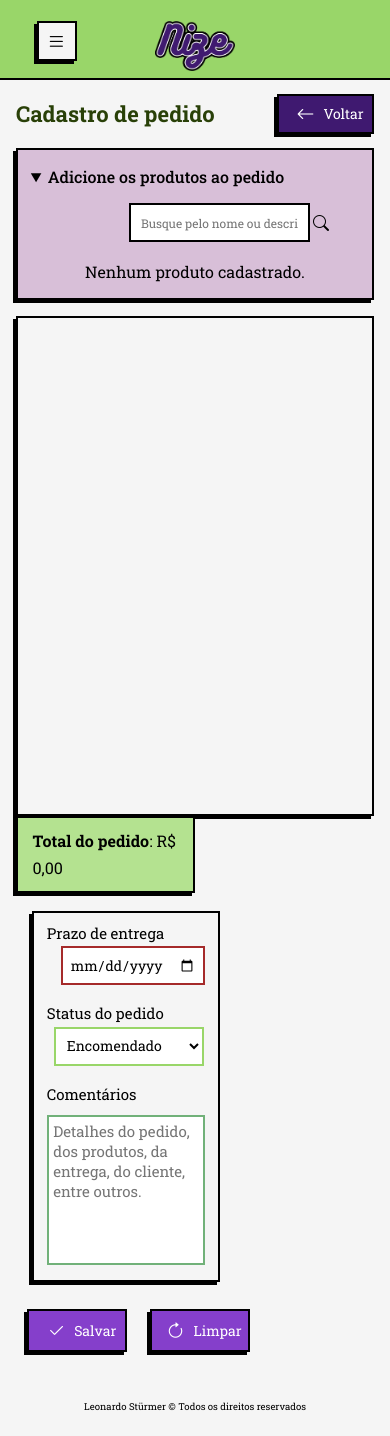
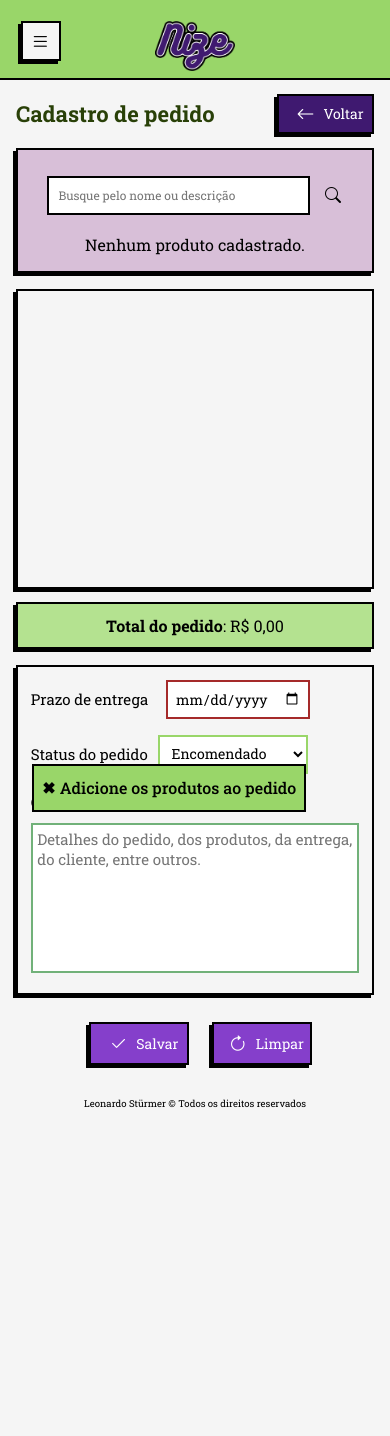
Before and after one commit to leosturmer/nize_web, a PHP site: page /php/view/gui_cadastro_pedidos.php in a window 390 px wide, after a click on "Adicione os produtos ao pedido". After the commit the page ends 1108 px from the top, so only its background shows below. Run offline with PHP 8.4, Linux system fonts and the light colour scheme; the visitor is signed in with stand-in values (Sample User, id 1); data comes from the database, SQL or seed files in the repository; both versions use the stored data as it was after the commit; data that the repository does not hold is empty; some libraries are stand-ins or nearby versions.

Commit message:
tela cadastro de produtos OK

```diff
--- a/css/query.css
+++ b/css/query.css
@@ -79,7 +79,7 @@
 
   .btn-menu {
     position: fixed;
-    left: 1.5em;
+    left: 1em;
     top: 0.5em;
   }
 
@@ -168,6 +168,22 @@
     font-size: 16px;
   }
 
+  details[open].produtos-pedido summary {
+    position: fixed;
+    /* top: 0px; */
+    bottom: 2em;
+    left: 2em;
+    /* margin: 0 auto; */
+    background-color: var(--lightGreen);
+    padding: 0.5em;
+    width: fit-content;
+    border: var(--border-thin);
+    /* background-color: var(--lightGreen); */
+    /* padding: 0.5em; */
+    /* width: fit-content; */
+    /* border: var(--border-thin); */
+  }
+
   details.produtos-pedido {
     padding: 0.8em;
   }
@@ -192,9 +208,7 @@
     color: transparent;
   }
 
-
   div.produtos-no-pedido h3 {
-
     font-size: 18px;
   }
 
@@ -300,21 +314,15 @@
     font-size: 14px;
   }
 
-
   div.produtos-no-pedido {
     grid-template-columns: none;
     gap: 0.5em;
   }
 
-
-
-
   div.produtos-no-pedido div.produto-individual {
     padding: 0.5em;
     gap: 0;
   }
-
-
 }
 
 @media (max-width: 770px) {
@@ -322,6 +330,13 @@
     margin-top: 4em;
     padding: 1em 1em;
   }
+
+  .btn-menu {
+    position: fixed;
+    left: 0.5em;
+    top: 0.5em;
+  }
+
   div.product-view > div.texto-produto,
   div.product-view > div.texto-pedido {
     max-width: 60%;
@@ -361,7 +376,7 @@
     display: none;
   }
 
-  div.container-horizontal{
+  div.container-horizontal {
     display: block;
   }
 
@@ -369,9 +384,11 @@
     width: 100%;
     display: grid;
     grid-template-columns: 1fr 1fr;
+
+    max-height: 300px;
   }
 
-  div.produtos-no-pedido div.produto-individual p{
+  div.produtos-no-pedido div.produto-individual p {
     font-size: 14px;
   }
 
@@ -379,7 +396,52 @@
     font-size: 16px;
   }
 
+  div.produtos-no-pedido div.produto-individual a.btn-remover {
+    font-size: 12px;
+    padding: 0.2em 0.5em;
+    background-color: whitesmoke;
+    border: var(--border-hover);
+    /* border-color: brown; */
+  }
 
+  div.produtos-no-pedido div.produto-individual a.btn-remover:hover {
+    border-color: brown;
+  }
+
+  div.produtos-no-pedido div.produto-individual {
+    /* max-height: 100px; */
+    display: grid;
+    grid-template-columns: 1fr 1fr;
+  }
+
+  .lista-produtos-pedido .product-view .btn-add {
+    font-size: 12px;
+  }
+
+  .lista-produtos-pedido .product-view #quantidadeVendida {
+    height: 40px;
+  }
+
+  div.total-pedido {
+    text-align: center;
+    margin: 0.8em 0 1em auto;
+    font-size: 16px;
+    width: 200%;
+  }
+
+  div.infos-pedido div.form-pedidos-items {
+    width: 200%;
+  }
+
+  fieldset#pedidos-form {
+    margin: 0;
+    padding: 0.8em;
+  }
+
+  div.form-pedidos-buttons {
+    margin: 0 auto;
+    justify-content: center;
+  }
 }
 
 /* CELULAR */
@@ -393,6 +455,11 @@
     padding: 1em;
     margin-left: 0px;
     /* overflow-y: auto; */
+  }
+
+  .success-msg,
+  .error-msg {
+    top: 2em;
   }
 
   .conteudo-pagina {
@@ -572,6 +639,11 @@
     /* max-width: 50dvw; */
   }
 
+  .produtos-pedido #form-pesquisa-produtos {
+    width: 80%;
+    left: 1em;
+  }
+
   /* form#form-pesquisa-produtos:focus {
   } */
   input#pesquisa-produtos,
@@ -599,6 +671,10 @@
     /* width: 90%; */
     max-height: 150px;
   }
+
+  /* .form-produto-pedido {
+    left: 1%;
+  } */
 }
 
 @media (max-width: 550px) {
--- a/css/sidebar.css
+++ b/css/sidebar.css
@@ -280,6 +280,19 @@ nav a span {
   height: 2.5em;
 }
 
+.sb-expanded details[open].produtos-pedido summary {
+  left: 17em;
+}
+
+.sb-expanded .product-view .img-produtos {
+  width: 50%;
+  height: 150px;
+}
+
+.sb-expanded .product-view {
+  padding: 0.8em;
+}
+
 main {
   /* margin-left: 5rem; */
   /* padding: 1rem 2rem; */
--- a/css/style.css
+++ b/css/style.css
@@ -1,82 +1,4 @@
 @charset "UTF-8";
-
-/*  SELETORES */
-/* .coll-sidenav {
-  position: absolute;
-  top: 0;
-  bottom: 0;
-  left: 0;
-  z-index: 9999;
-  margin: 0;
-  font-size: 1em;
-  background-color: transparent;
-}
-
-.coll-sidenav[open] {
-  position: fixed;
-  top: 0;
-  bottom: 0;
-  left: 0;
-  z-index: 9999;
-  margin: 0;
-}
-
-.coll-sidenav[open] + .conteudo-pagina,
-.header-view-loja + .conteudo-pagina {
-  margin-left: 300px;
-  width: calc(
-    100% - 300px
-  );
-}
-
-.coll-sidenav > summary {
-  position: absolute;
-  top: 15px;
-  left: 15px;
-  z-index: 1000;
-  list-style-type: none;
-  outline: none;
-}
-
-.coll-sidenav > summary::-webkit-details-marker {
-  display: none;
-}
-
-.coll-sidenav > summary > span {
-  position: fixed;
-  font-size: 2rem;
-  margin-left: 10px;
-  border: var(--border);
-  box-shadow: var(--box-shadow);
-  background-color: whitesmoke;
-
-  padding: 0.2em;
-
-  transition: rotate 0.5s ease-in-out;
-  rotate: 0deg;
-}
-
-.coll-sidenav > summary > span:hover {
-  cursor: pointer;
-
-  transition: rotate 0.5s ease-in-out;
-  rotate: 180deg;
-}
-
-.sidenav {
-  display: flex;
-  flex-direction: column;
-  height: 100vh;
-  width: 300px;
-  position: relative;
-  background-color: var(--lightGreen);
-  padding-top: 80px;
-  padding-left: 28px;
-  padding-right: 25px;
-  border-right: 4px solid black;
-} */
-
-
 
 .header-mobile {
   background-color: var(--lightGreen);
@@ -136,8 +58,6 @@
   /* justify-self: center; */
 }
 
-
-
 .internal-nav-links > a:hover {
   background-color: var(--normalPurple);
   color: white;
@@ -167,7 +87,6 @@
 .filtros-produtos[open] summary {
   text-align: left;
   content: "Fechar";
-
 }
 
 .filtros-produtos[open] {
@@ -189,8 +108,37 @@
   display: flex;
   flex-direction: column;
   gap: 10px;
+}
 
+/* details[open].produtos-pedido {
+  height: 100%;
+  overflow-y: auto;
+} */
 
+/* details[open].produtos-pedido summary {
+  position: fixed;
+  top: 2em;
+  background-color: var(--lightGreen);
+  padding: 0.5em;
+  width: fit-content;
+  border: var(--border-thin);
+  left: 9em;
+} */
+
+details > summary {
+  list-style: none;
+}
+
+details.produtos-pedido > summary::before {
+  content: "▶ ";
+}
+
+details[open].produtos-pedido > summary::before {
+  font-family: sans-serif;
+  font-weight: bolder;
+  content: "✖ ";
+  /* color: white; */
+  margin: 0.5em 0;
 }
 
 #filtro-estoque,
@@ -203,7 +151,6 @@
 
   width: 10em;
   font-size: 13px;
-
 }
 
 #filtro-data {
@@ -243,7 +190,6 @@
   align-self: self-end;
   left: 30%;
 }
-
 
 #pesquisa-produtos,
 #pesquisa-pedidos {
@@ -318,8 +264,7 @@ div.texto-pedido h2 {
   position: absolute;
 }
 
-#main-index
-{
+#main-index {
   background-color: var(--lightGreen);
   display: flex;
   margin: 0 auto;
@@ -385,7 +330,6 @@ div.texto-pedido h2 {
 #form-login {
   display: grid;
   /* grid-template-columns: 1fr; */
-
 }
 
 #form-login > button {
@@ -488,9 +432,7 @@ div.product-img-btn > img.img-produtos {
   object-fit: cover;
 
   align-self: center;
-
 }
-
 
 .img-alt-produto {
   border: var(--border);
@@ -604,7 +546,6 @@ div.product-img-btn > img.img-produtos {
 #form-products-buttons {
   display: flex;
   justify-content: center;
-
 }
 
 #form-products-buttons span.bi {
@@ -806,8 +747,6 @@ div.produtos-no-pedido p {
 
   min-height: fit-content;
   height: max-content; */
-
-
 }
 
 .infos-pedido {
@@ -818,12 +757,7 @@ div.produtos-no-pedido p {
 
   /* justify-content: end; */
   /* right: 0; */
-
 }
-
-
-
-
 
 .produto-individual {
   flex: 0 0 auto;
@@ -845,25 +779,24 @@ div.produtos-no-pedido p {
   margin: 0 auto;
   padding: 0.3em 0.5em;
   width: fit-content;
-  background-color: white;
-  color: black;
+  background-color: whitesmoke;
+  color: brown;
   box-shadow: none;
-  border: var(--border-focus-purple);
+  border: var(--border-hover);
 
   display: flex;
   align-items: center;
 }
 
-.btn-remover > span {
-
-}
+/* .btn-remover > span {
+} */
 
 .btn-remover:hover {
   background-color: white;
   /* color: white; */
   box-shadow: none;
   border-color: brown;
-  color: brown;
+  color: black;
 }
 
 .btn-excluir {
@@ -1027,16 +960,14 @@ input#prazoPedido {
   width: 100%;
 }
 
-.div-btn-wpp > a{
+.div-btn-wpp > a {
   background-color: transparent;
   border: none;
   box-shadow: none;
-
 }
 
 .div-btn-wpp {
   position: fixed;
   right: 1em;
   bottom: 2em;
-
 }
--- a/php/view/busca_produtos_pedidos_ajax.php
+++ b/php/view/busca_produtos_pedidos_ajax.php
@@ -71,7 +71,7 @@ if (!empty($lista)) {
         }
 ?>
         <form action="../controller/pedidoControle.php" method="get" class="product-btns">
-            <span class="bi bi-bag-plus"></span>
+            <!-- <span class="bi bi-bag-plus"></span> -->
             <input type="number" name="quantidadeVendida" id="quantidadeVendida" class="input-pedido" maxlength="3" placeholder="Quantidade" autocomplete="off">
             <input type="hidden" name="op" value="adicionarQuantidade">
             <input type="hidden" name="id" value="<?php echo $item['id_produto']; ?>">
--- a/php/view/gui_cadastro_pedidos.php
+++ b/php/view/gui_cadastro_pedidos.php
@@ -158,7 +158,7 @@ if (isset($_SESSION['encomendaSelecionada'])) {
                                         echo "<p class='img-produtos'>Nenhuma imagem cadastrada</p>";
                                     } ?>
                                     <form action="../controller/pedidoControle.php" method="get" class="product-btns">
-                                        <span class="bi bi-bag-plus"></span>
+                                        <!-- <span class="bi bi-bag-plus"></span> -->
                                         <input type="number" name="quantidadeVendida" id="quantidadeVendida" class="input-pedido" maxlength="3" placeholder="Quantidade" autocomplete="off">
                                         <input type="hidden" name="op" value="adicionarQuantidade">
                                         <input type="hidden" name="id" value="<?php echo $item['id_produto']; ?>">
@@ -236,7 +236,7 @@ if (isset($_SESSION['encomendaSelecionada'])) {
                             </label>
                         </fieldset>
                     </div>
-                    <div class="form-pedidos-items">
+                    <div class="form-pedidos-items form-pedidos-buttons">
                         <button type="submit"><span class="bi bi-check2"></span>Salvar</button>
                         <a href="../controller/pedidoControle.php?op=limparCarrinho"><span class="bi bi-arrow-clockwise"></span>Limpar</a>
                     </div>
```
Also changed, not shown: php/persistence/nize_database.db.
